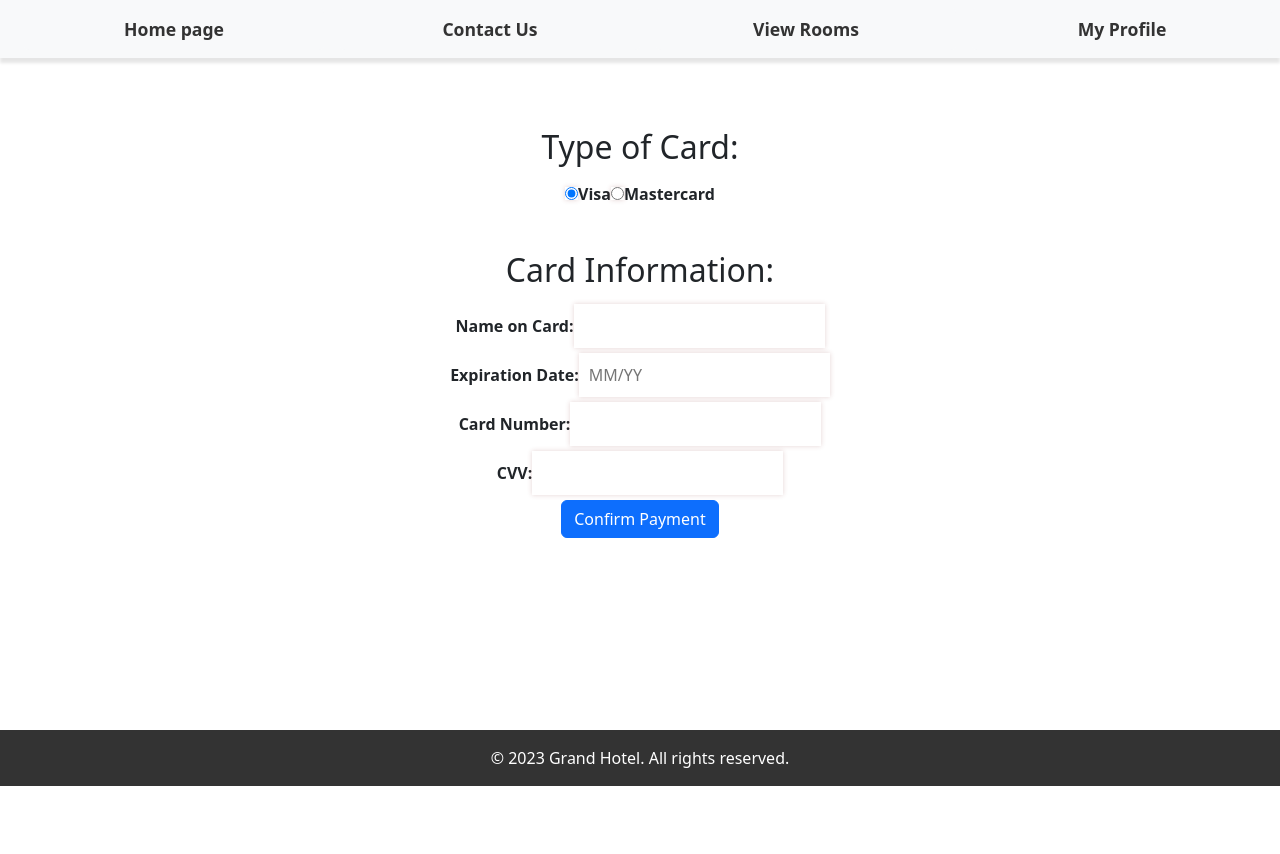
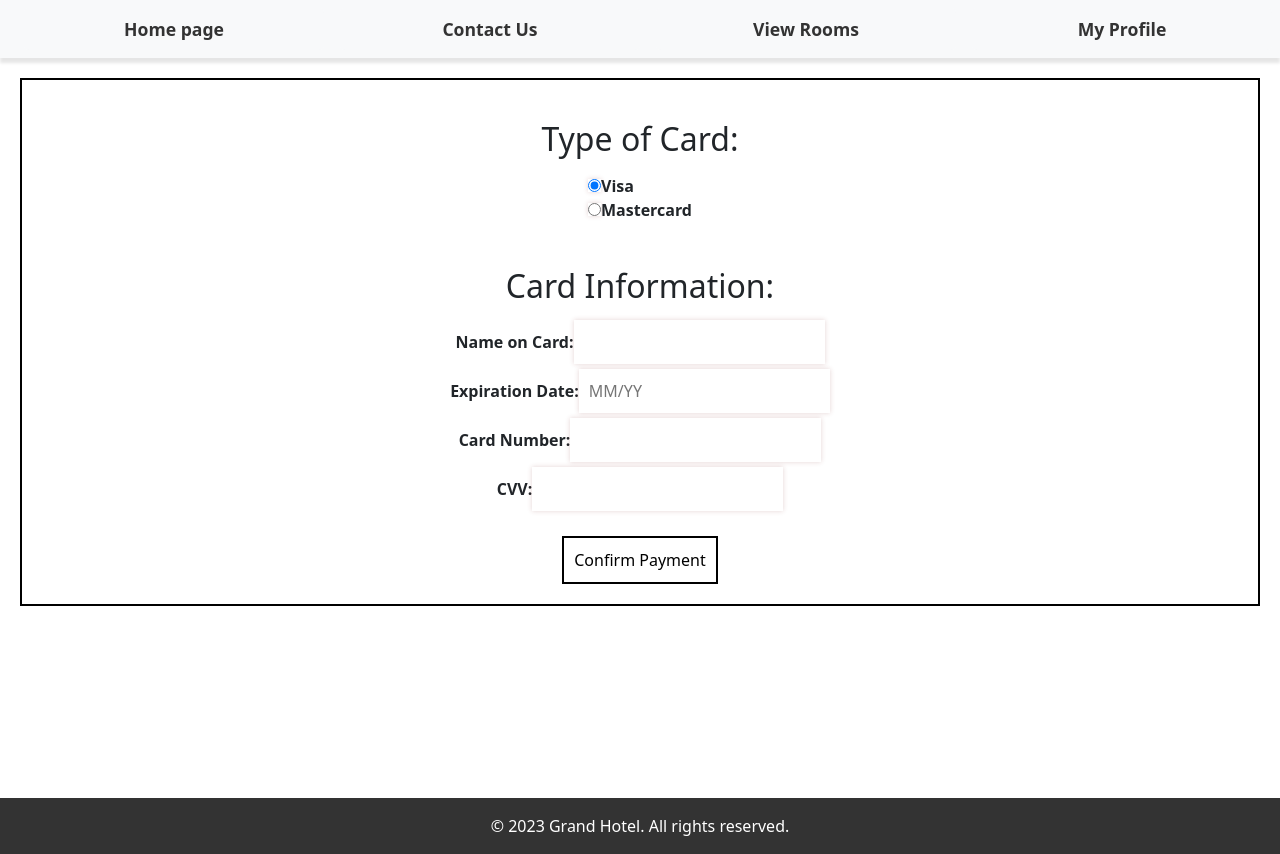
Before and after one commit to paneleon/comp231-001-Team-2-andrea, a React (Create React App) app in the folder hotel-system/: page /payment in a window 1280 px wide. Before the commit the page ends 800 px from the top, so only its background shows below. Built offline with nearby package versions, Linux system fonts and the light colour scheme.

Commit message:
updated css in payment screen

```diff
--- a/hotel-system/src/Screens/Payment/Payment.css
+++ b/hotel-system/src/Screens/Payment/Payment.css
@@ -6,5 +6,32 @@
     align-items: center;
     justify-content: center;
     height: 100%;
-    margin-top: 30px;
   }
+
+
+  button.payment-submit-button {
+    padding: 10px;
+    margin-top: 20px;
+    background-color: white;
+    color: black;
+    border: 2px;
+    border-style: double;
+    border-color: black;
+    border-radius: 0px;
+    cursor: pointer;
+    transition: all 0.3s ease;
+    margin-bottom: 20px;
+}
+
+button.payment-submit-button:hover {
+    background-color: #000000;
+    color: white;
+
+}
+
+
+.payment-container {
+  border: 2px solid black;
+  margin: 20px;
+
+}
--- a/hotel-system/src/Screens/Payment/Payment.js
+++ b/hotel-system/src/Screens/Payment/Payment.js
@@ -19,9 +19,11 @@ function Payment() {
   return (
     <>
       <Nav />
+      <div className="payment-container">
       <form className="paymentform">
         <h2>Type of Card:</h2>
         <label>
+          <div>
           <input
             type="radio"
             name="cardType"
@@ -30,6 +32,8 @@ function Payment() {
             onChange={(e) => setCardType(e.target.value)}
           />
           Visa
+          </div>
+          <div>
           <input
             type="radio"
             name="cardType"
@@ -38,6 +42,7 @@ function Payment() {
             onChange={(e) => setCardType(e.target.value)}
           />
           Mastercard
+          </div>
         </label>
 
         <h2>Card Information:</h2>
@@ -64,11 +69,14 @@ function Payment() {
           <input type="text" name="cvv" value={cvv} onChange={(e) => setCvv(e.target.value)} />
         </label>
         <Link to="/my-profile">
-          <button type="submit" onClick={handleSubmit} className="btn btn-primary">
+          <button type="submit" className="payment-submit-button" nClick={handleSubmit}>
             Confirm Payment
           </button>
         </Link>
+
       </form>
+      </div>
+
       <Footer />
     </>
   );
```
